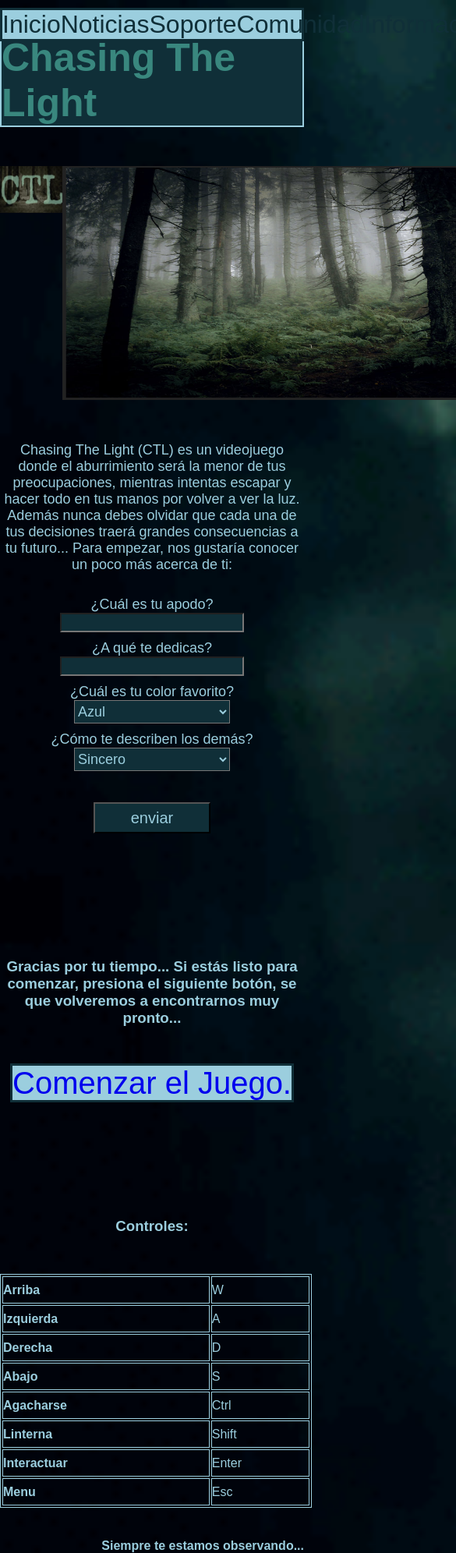
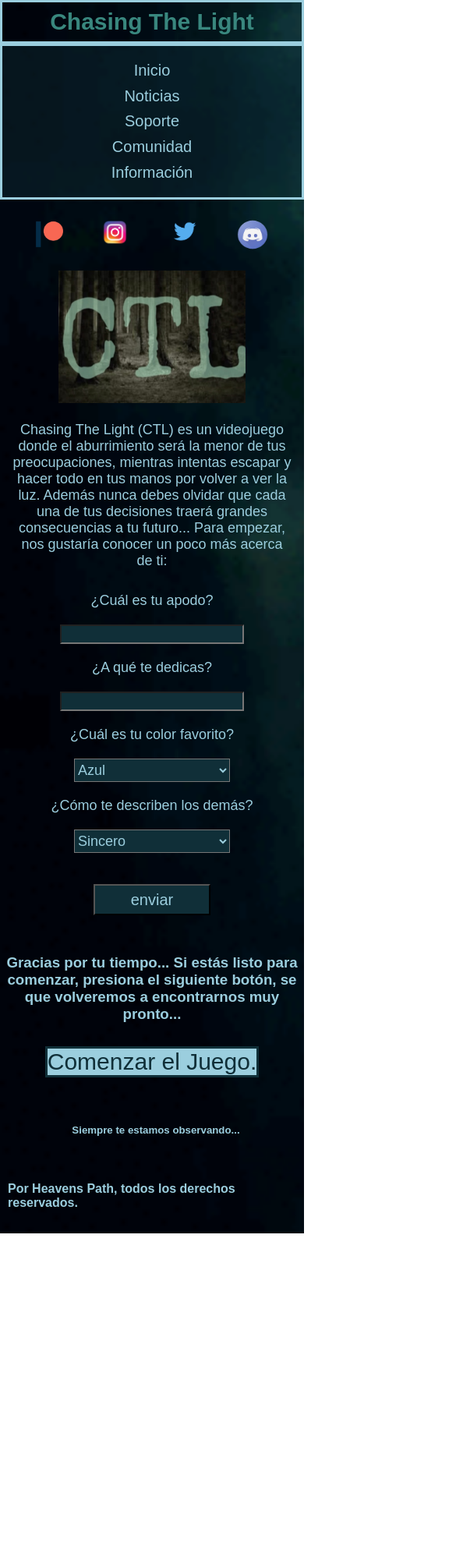
Before and after one commit to Suga142/chasing-the-light, a plain HTML site: page index.html in a window 390 px wide. Shown: the top 1992 px of the page at 78% size, 585 px wide, since content can reach past the window. After the commit the page ends 1582 px from the top, so only its background shows below. Drawn offline with Linux system fonts and the light colour scheme.

Commit message:
first responsive changes

```diff
--- a/estilos/estilos.css
+++ b/estilos/estilos.css
@@ -16,9 +16,10 @@
 
 h1{
     color: rgb(57, 135, 126);
-    background-color:rgb(16, 47, 56)  ;
-    font-size: 50px;
-    border: rgb(155, 206, 222) 2px solid;
+    font-size: 30px;
+    text-align: center;
+    padding: 8px;
+    border: rgb(155, 206, 222) 3px solid;
 
 
 }
@@ -30,51 +31,50 @@ body{
 
 }
 nav{
-    position: sticky; top: 10px;
-    z-index: 100;
+    background-color: rgba(16, 47, 56, 0.433);
+    font-size: 20px;
+    margin-bottom: 20px;
 }
 
 
 nav ul{
     list-style-type: none;
+    height: 200px;
+    padding: 15px;
     display: flex;
-    justify-content: space-evenly;
-    background-color: rgb(155, 206, 222);
-    border: rgb(16, 47, 56) 3px solid;
-    font-size: 32px;
+    flex-direction: column;
+    justify-content: space-around;
+    align-items: center;
+    border: rgb(155, 206, 222) 3px solid;
 }
 
 .enlace{
     text-decoration: none;
-    color: rgb(16, 47, 56) ;
+    color: rgb(155, 206, 222);
 }
 
-.page-center{
-    /* clase para centrar las rs con imagen central */
-    display: flex;
-    flex-direction: row;
-    justify-content: space-between;
-    margin-top: 50px;
-    margin-bottom: 50px;
-}
 
 main{
     text-align: center;
 }
 
 .logo{
-    width: 80px;
-    height: 60px;
+    width: 240px;
+    height: 170px;
+    margin-top: 10px;
+    margin-bottom: 20px;
 }
 
 .img1{
-    width: 600px;
-    height: 300px;
+    width: 200px;
+    height: 120px;
+    display: none;
 }
 
 main div ul{
     list-style-type: none;
-
+    display: flex;
+    justify-content: space-evenly;
 
 }
 main div ul li{
@@ -86,6 +86,7 @@ main div ul li{
 .ptr{
     width: 35px;
     height: 35px;
+    margin-top: 7px;
 }
 
 .instw{
@@ -97,15 +98,16 @@ main div ul li{
 .disc{
     width: 40px;
     height: 40px;
+    margin-top: 5px;
 }
 
 p{
     font-size: 18px;
     color: rgb(155, 206, 222);
-    width: 1000px;
+
     text-align: center;
-
-
+    margin-left: 15px;
+    margin-right: 15px;
 
 }
 
@@ -124,7 +126,8 @@ input{
     font-size: 18px;
     color: rgb(155, 206, 222);
     background-color: rgb(16, 47, 56);
-    margin-bottom: 10px;
+    margin-bottom: 20px;
+    margin-top: 20px;
 
 }
 
@@ -134,7 +137,8 @@ select{
     font-size: 18px;
     color: rgb(155, 206, 222);
     background-color: rgb(16, 47, 56);
-    margin-bottom: 10px;
+    margin-bottom: 20px;
+    margin-top: 20px;
 }
 
 .az{
@@ -169,7 +173,7 @@ select{
     width: 150px;
     height: 40px;
     font-size: 20px;
-    margin-top: 30px;
+    margin-top: 20px;
 }
 
 .center-text{
@@ -179,45 +183,39 @@ select{
 h3{
     color: rgb(155, 206, 222);
 
-    margin-top: 150px;
-    margin-bottom: 50px;
+    margin-top: 30px;
+    margin-bottom: 30px;
 }
 
 .comenzar{
-    font-size: 40px;
+    font-size: 30px;
     background-color: rgb(155, 206, 222);
     border: rgb(16, 47, 56) 3px solid;
     text-decoration: none;
-
+    display: inline-block;
+    color: rgb(16, 47, 56);
+    margin-bottom: 30px;
 }
 
 
 footer{
-    text-align: center;
+    display: flex;
+    font-size: 16px;
+    flex-direction: column;
+    justify-content: space-around;
+    align-items: center;
+    height: 170px;
+    color: rgb(155, 206, 222);
+    padding-left: 10px;
 }
 
 
 
-table{
-    color: rgb(155, 206, 222);
-    margin: 0 auto;
- text-align: left;
- border: 1px solid;
-  width: 400px;
-  height: 300px;
-  margin-bottom: 40px;
+/* css pagina de noticias */
+
+.noticias{
+
 }
-
-th, td{
- border: 1px solid;
-}
-
-h4{
-    color: rgb(155, 206, 222);
-    text-align: end;
-}
-
-/* css pagina de noticias */
 .noticia{
     text-align: center;
     color: rgb(155, 206, 222);
--- a/index.html
+++ b/index.html
@@ -15,6 +15,10 @@
 
 <body>
 
+  <header>
+    <!-- este es el titulo del videojuego -->
+    <h1>Chasing The Light</h1>
+
     <nav>
       <!-- este es mi navegador -->
       <ul>
@@ -25,10 +29,6 @@
         <li><a class="enlace" href="pages/informacion.html">Información</a></li>
       </ul>
     </nav>
-
-  <header class="centrar-titulo">
-    <!-- este es el titulo del videojuego -->
-    <h1>Chasing The Light</h1>
   </header>
 
 
@@ -37,7 +37,18 @@
 
 
   <main>
-    <div class="page-center">
+    <div>
+
+      <div>
+        <!-- Estas son las redes sociales -->
+        <ul>
+          <li><a target="_blank" href="https://www.patreon.com/home"> <img class="ptr" src="img/patreon.png"  alt="Patreon"></a></li>
+          <li><a target="_blank" href="https://www.instagram.com/"> <img class="instw" src="img/instagram.png"  alt="instagram"></a></li>
+          <li><a target="_blank" href="https://twitter.com/home"> <img class="instw" src="img/twitter.png"  alt="twitter"></a></li>
+          <li><a target="_blank" href="https://discord.com/"> <img class="disc" src="img/discord.png" alt="discord"></a> </li>
+        </ul>
+      </div>
+
       <div>
         <a href="index.html"> <img class="logo" src="img/logo.jpg" alt="logo"></a>
       </div>
@@ -47,19 +58,7 @@
         <img class="img1" src="img/arboles1.png" alt="arboles">
       </div>
 
-      <div>
-        <!-- Estas son las redes sociales -->
-        <ul>
-          <li><a target="_blank" href="https://www.patreon.com/home"> <img class="ptr" src="img/patreon.png"
-                alt="Patreon"></a></li>
-          <li><a target="_blank" href="https://www.instagram.com/"> <img class="instw" src="img/instagram.png"
-                alt="instagram"></a></li>
-          <li><a target="_blank" href="https://twitter.com/home"> <img class="instw" src="img/twitter.png"
-                alt="twitter"></a></li>
-          <li><a target="_blank" href="https://discord.com/"> <img class="disc" src="img/discord.png" alt="discord"></a>
-          </li>
-        </ul>
-      </div>
+
 
     </div>
 
@@ -137,57 +136,11 @@
 
   <footer>
     <div>
-      <h3>Controles:</h3>
-    </div>
-
-    <div class="tabla">
-      <!-- Tabla donde se muestran los controles del juego -->
-      <table>
-        <tr>
-          <th>Arriba</th>
-          <td>W</td>
-        </tr>
-
-        <tr>
-          <th>Izquierda</th>
-          <td>A</td>
-        </tr>
-
-        <tr>
-          <th>Derecha</th>
-          <td>D</td>
-        </tr>
-
-        <tr>
-          <th>Abajo</th>
-          <td>S</td>
-        </tr>
-
-        <tr>
-          <th>Agacharse</th>
-          <td>Ctrl</td>
-        </tr>
-
-        <tr>
-          <th>Linterna</th>
-          <td>Shift</td>
-        </tr>
-
-
-        <tr>
-          <th>Interactuar</th>
-          <td>Enter</td>
-        </tr>
-
-        <tr>
-          <th>Menu</th>
-          <td>Esc</td>
-        </tr>
-      </table>
+      <h5> Siempre te estamos observando...</h4>
     </div>
 
     <div>
-      <h4> Siempre te estamos observando...</h4>
+      <h4>Por Heavens Path, todos los derechos reservados.</h4>
     </div>
   </footer>
 
```
Also changed, not shown: pages/comunidad.html (+4 -8 lines), pages/informacion.html (+4 -8 lines), pages/noticias.html (+23 -27 lines), pages/soporte.html (+5 -8 lines). Lines whose indentation alone changed are shown as unchanged.
